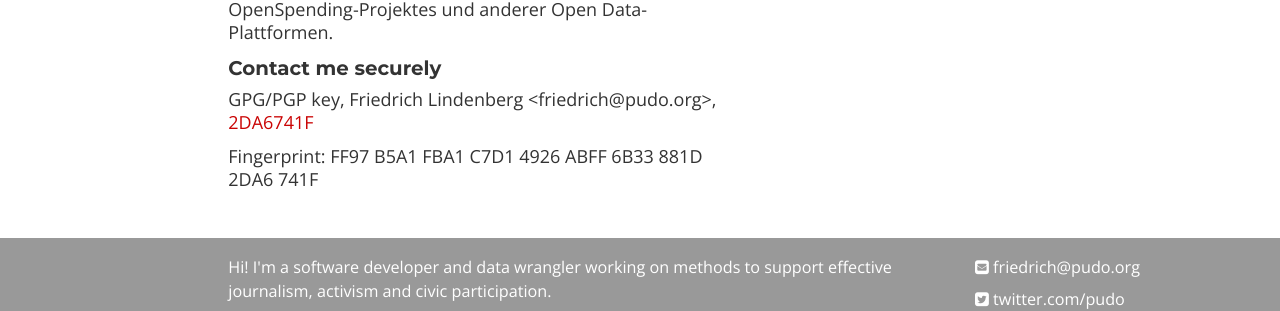
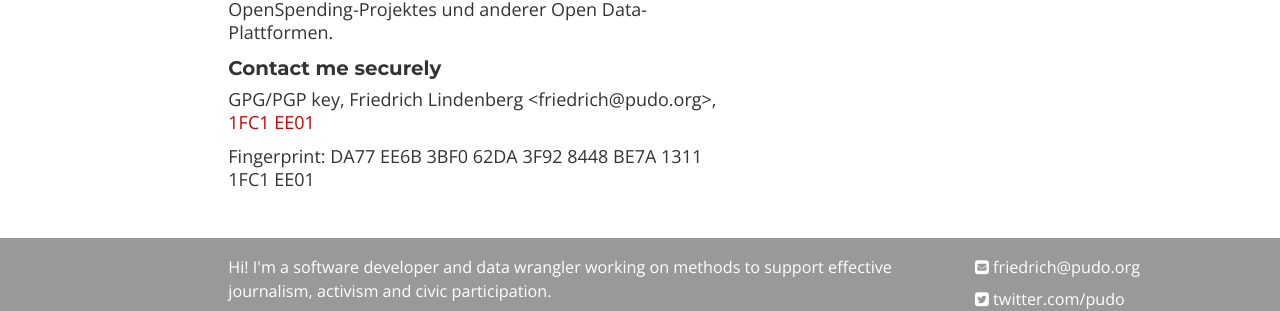
Before and after one commit to pudo/pudo.org, a Jekyll site: the page built from about/index.html, in a window 1280 px wide. Shown: the part 655-966 px from the top of the page. Built offline with Jekyll 4.4.1, drawn with Linux system fonts in a browser that asks for light colours; nearby versions of some CDN libraries; Markdown is read by kramdown in place of the engine named in the settings.

Commit message:
update pgp key

```diff
--- a/about/index.html
+++ b/about/index.html
@@ -44,10 +44,10 @@ description: >
 
     <p>
       GPG/PGP key, Friedrich Lindenberg &lt;friedrich@pudo.org&gt;,
-      <a href="/about/key.gpg">2DA6741F</a>
+      <a href="/about/key.gpg">1FC1 EE01</a>
     </p>
     <p>
-      Fingerprint: FF97 B5A1 FBA1 C7D1 4926  ABFF 6B33 881D 2DA6 741F
+      Fingerprint: DA77 EE6B 3BF0 62DA 3F92  8448 BE7A 1311 1FC1 EE01
     </p>
   </div>
 </div>
```
Also changed, not shown: 1 other file.
